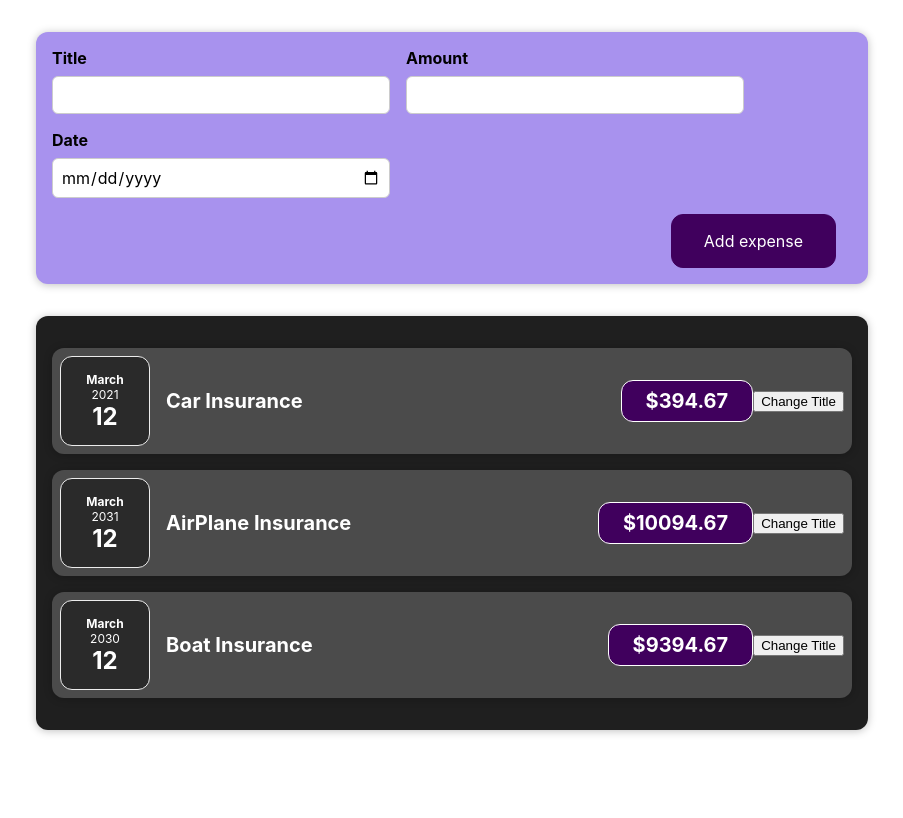
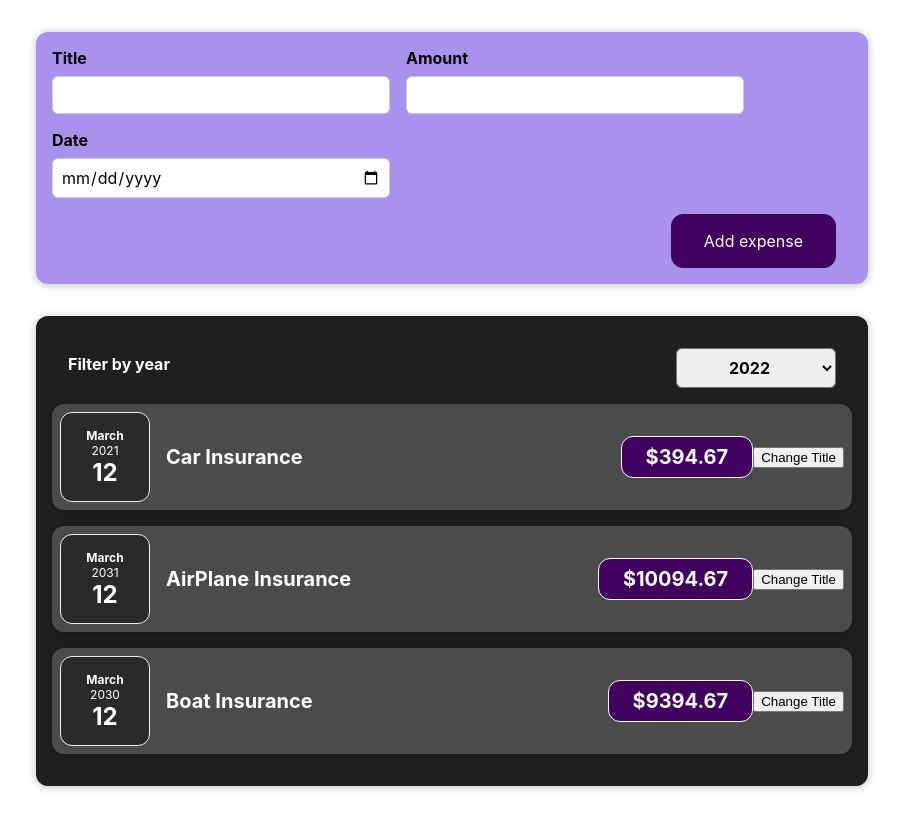
Before and after one commit to gdtknight/react-expense-tracker, a React (Create React App) app: page / in a window 1280 px wide. Shown: the whole page, without its empty margins (188-1091 px from the left). Built offline with nearby package versions, Linux system fonts and the light colour scheme.

Commit message:
#7 - ExpensesFilter 추가

```diff
--- a/src/components/Expenses/Expenses.js
+++ b/src/components/Expenses/Expenses.js
@@ -1,7 +1,10 @@
+import React, { useState } from 'react';
+import ExpensesFilter from './ExpensesFilter';
 import ExpenseItem from './ExpenseItem';
 import './Expenses.css';
 
 const Expenses = (props) => {
+
   const expenseItems = props.items.map((item) =>
     <ExpenseItem
       key={item.id}
@@ -11,8 +14,20 @@
     />
   );
 
+  const [selectedYear, setSelectedYear] = useState('');
+
+  const selectedYearHandler = (choice) => {
+    setSelectedYear(choice);
+    // console.log(choice);
+  }
+
+  // console.log("selectedYear : " + selectedYear);
+
   return (
     <div className="expenses">
+      <div className="filter">
+        <ExpensesFilter onSelectYear={selectedYearHandler} />
+      </div>
       {expenseItems}
     </div>
   );
--- /dev/null
+++ b/src/components/Expenses/ExpensesFilter.css
@@ -0,0 +1,24 @@
+.expenses-filter {
+  color: white;
+  padding: 0 1rem;
+}
+
+.expenses-filter__control {
+  display: flex;
+  width: 100%;
+  align-items: center;
+  justify-content: space-between;
+  margin: 1rem 0;
+}
+
+.expenses-filter label {
+  font-weight: bold;
+  margin-bottom: 0.5rem;
+}
+
+.expenses-filter select {
+  font: inherit;
+  padding: 0.5rem 3rem;
+  font-weight: bold;
+  border-radius: 6px;
+}
--- /dev/null
+++ b/src/components/Expenses/ExpensesFilter.js
@@ -0,0 +1,31 @@
+import React, { useState } from 'react';
+
+import './ExpensesFilter.css';
+
+const ExpensesFilter = (props) => {
+
+  const [year, setYear] = useState('');
+
+  const selectHandler = (event) => {
+    // event.preventDefault();
+    props.onSelectYear(event.target.value);
+    // console.log(event.target.value);
+    setYear(event.target.value);
+  }
+
+  return (
+    <div className='expenses-filter'>
+      <div className='expenses-filter__control'>
+        <label>Filter by year</label>
+        <select onChangeCapture={selectHandler}>
+          <option value='2022'>2022</option>
+          <option value='2021'>2021</option>
+          <option value='2020'>2020</option>
+          <option value='2019'>2019</option>
+        </select>
+      </div>
+    </div>
+  );
+};
+
+export default ExpensesFilter;
```
